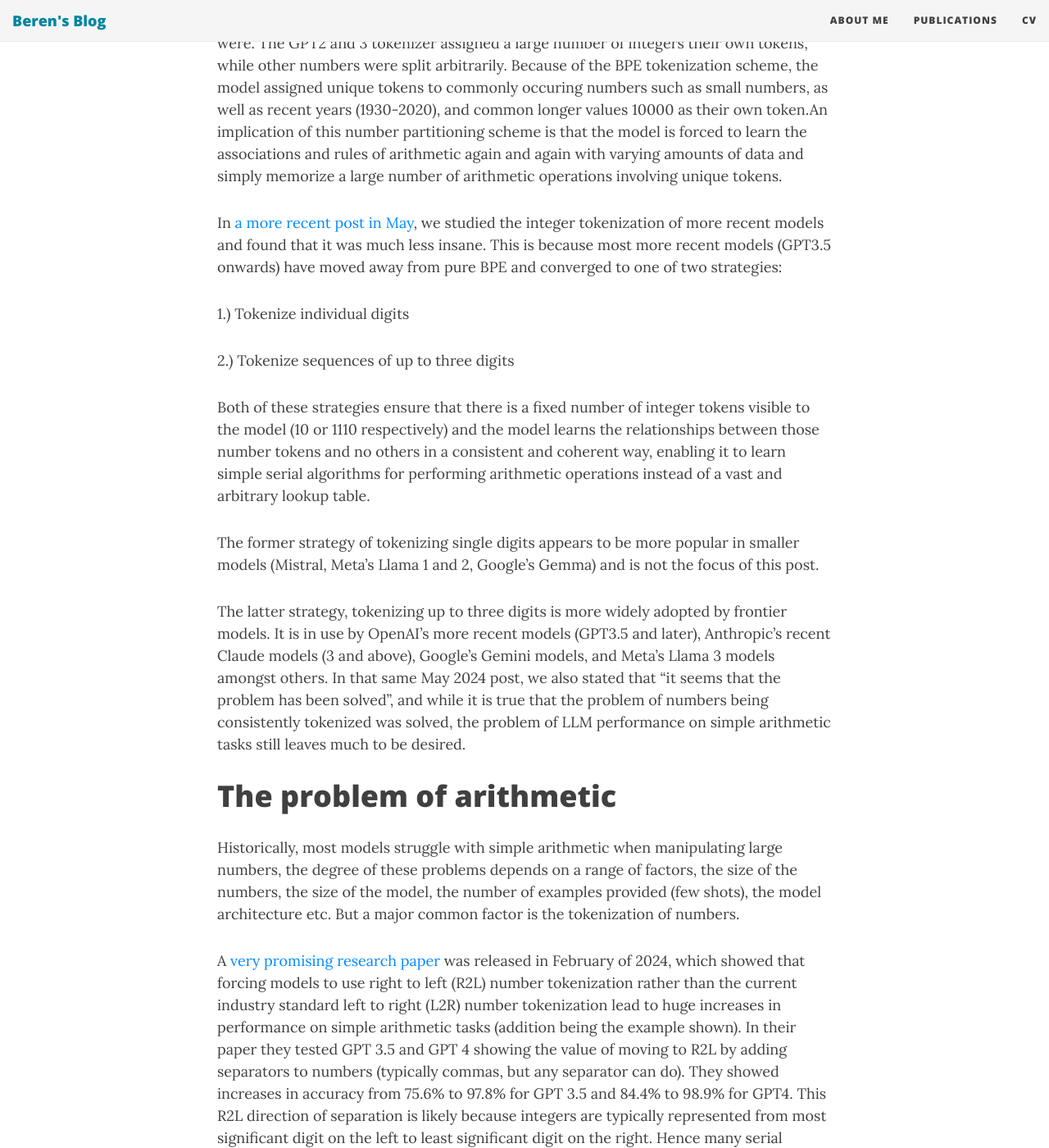
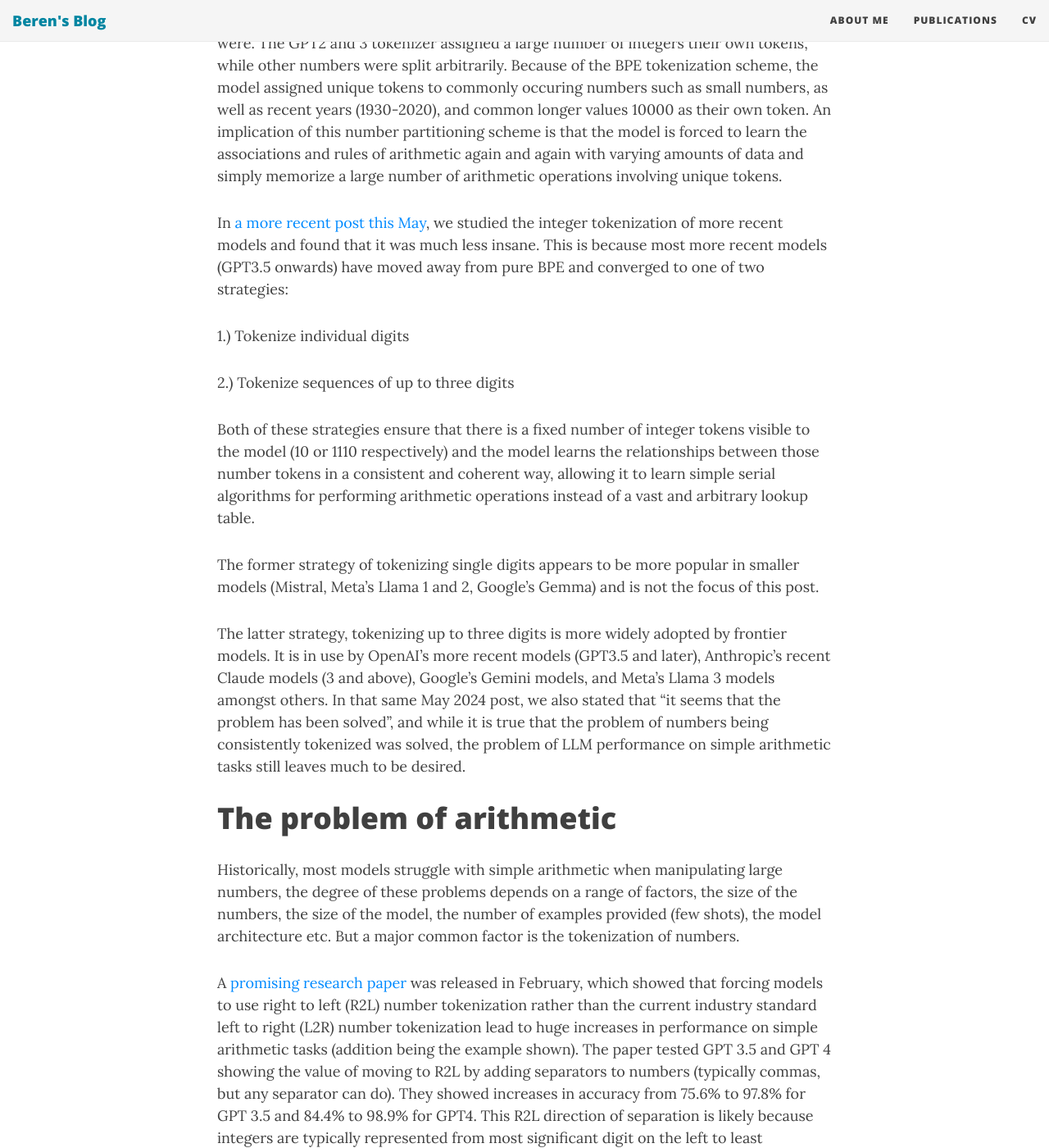
Before and after one commit to BerenMillidge/BerenMillidge.github.io, a Jekyll site: the page built from _posts/2024-07-07-Right-to-Left-Integer-Tokenization.md, in a window 1280 px wide and 1400 px high, scrolled down 452 px. Shown: the whole window at 82% size. Built offline with Jekyll 4.4.1, drawn with Linux system fonts in a browser that asks for light colours; nearby versions of some CDN libraries; some of the changed text lies outside the part shown.

Commit message:
Update 2024-07-07-Right-to-Left-Integer-Tokenization.md

```diff
--- a/_posts/2024-07-07-Right-to-Left-Integer-Tokenization.md
+++ b/_posts/2024-07-07-Right-to-Left-Integer-Tokenization.md
@@ -5,15 +5,15 @@
 
 *This is a guest post by Max Buckley, a software engineer at Google and fellow AI researcher[^1].*
 
-By some twist of fate, this blog has become the chronicle of the evolution of integer tokenization. In an [earlier post in February of 2023](https://www.beren.io/2023-02-04-Integer-tokenization-is-insane/), it was discussed how older models: GPT2 and GPT3 tokenized integers by naively and directly applying Byte Pair Encoding (BPE) to numbers. It was shown how bizarre and arbitrary the results of such a process were. The GPT2 and 3 tokenizer assigned a large number of integers their own tokens, while other numbers were split arbitrarily. Because of the BPE tokenization scheme, the model assigned unique tokens to commonly occuring numbers such as small numbers, as well as recent years (1930-2020), and common longer values 10000 as their own token.An implication of this number partitioning scheme is that the model is forced to learn the associations and rules of arithmetic again and again with varying amounts of data and simply memorize a large number of arithmetic operations involving unique tokens.
+By some twist of fate, this blog has become the chronicle of the evolution of integer tokenization. In an [earlier post in February of 2023](https://www.beren.io/2023-02-04-Integer-tokenization-is-insane/), it was discussed how older models: GPT2 and GPT3 tokenized integers by naively and directly applying Byte Pair Encoding (BPE) to numbers. It was shown how bizarre and arbitrary the results of such a process were. The GPT2 and 3 tokenizer assigned a large number of integers their own tokens, while other numbers were split arbitrarily. Because of the BPE tokenization scheme, the model assigned unique tokens to commonly occuring numbers such as small numbers, as well as recent years (1930-2020), and common longer values 10000 as their own token. An implication of this number partitioning scheme is that the model is forced to learn the associations and rules of arithmetic again and again with varying amounts of data and simply memorize a large number of arithmetic operations involving unique tokens.
 
-In [a more recent post in May](https://www.beren.io/2024-05-11-Integer-tokenization-is-now-much-less-insane/), we studied the integer tokenization of more recent models and found that it was much less insane. This is because  most more recent models (GPT3.5 onwards) have moved away from pure BPE and converged to one of two strategies:
+In [a more recent post this May](https://www.beren.io/2024-05-11-Integer-tokenization-is-now-much-less-insane/), we studied the integer tokenization of more recent models and found that it was much less insane. This is because  most more recent models (GPT3.5 onwards) have moved away from pure BPE and converged to one of two strategies:
 
 1.) Tokenize individual digits
 
 2.) Tokenize sequences of up to three digits
 
-Both of these strategies ensure that there is a fixed number of integer tokens visible to the model (10 or 1110 respectively) and the model learns the relationships between those number tokens and no others in a consistent and coherent way, enabling it to learn simple serial algorithms for performing arithmetic operations instead of a vast and arbitrary lookup table.
+Both of these strategies ensure that there is a fixed number of integer tokens visible to the model (10 or 1110 respectively) and the model learns the relationships between those number tokens in a consistent and coherent way, allowing it to learn simple serial algorithms for performing arithmetic operations instead of a vast and arbitrary lookup table.
 
 The former strategy of tokenizing single digits appears to be more popular in smaller models (Mistral, Meta’s Llama 1 and 2, Google’s Gemma) and is not the focus of this post.
 
@@ -23,7 +23,7 @@
 
 Historically, most models struggle with simple arithmetic when manipulating large numbers, the degree of these problems depends on a range of factors, the size of the numbers, the size of the model, the number of examples provided (few shots), the model architecture etc. But a major common factor is the tokenization of numbers.
 
-A [very promising research paper](https://arxiv.org/pdf/2402.14903) was released in February of 2024, which showed that forcing models to use right to left (R2L) number tokenization rather than the current industry standard left to right (L2R) number tokenization lead to huge increases in performance on simple arithmetic tasks (addition being the example shown). In their paper they tested GPT 3.5 and GPT 4 showing the value of moving to R2L by adding separators to numbers (typically commas, but any separator can do). They showed increases in accuracy from 75.6% to 97.8% for GPT 3.5 and 84.4% to 98.9% for GPT4. This R2L direction of separation is likely because integers are typically represented from most significant digit on the left to least significant digit on the right. Hence many serial algorithms for arithmetic operations such as addition actually operate right to left.
+A [promising research paper](https://arxiv.org/pdf/2402.14903) was released in February, which showed that forcing models to use right to left (R2L) number tokenization rather than the current industry standard left to right (L2R) number tokenization lead to huge increases in performance on simple arithmetic tasks (addition being the example shown). The paper tested GPT 3.5 and GPT 4 showing the value of moving to R2L by adding separators to numbers (typically commas, but any separator can do). They showed increases in accuracy from 75.6% to 97.8% for GPT 3.5 and 84.4% to 98.9% for GPT4. This R2L direction of separation is likely because integers are typically represented from most significant digit on the left to least significant digit on the right. Hence many serial algorithms for arithmetic operations such as addition actually operate right to left.
 
 # What is R2L tokenization?
 
@@ -31,11 +31,11 @@
 
 # What is happening now?
 
-In March of 2024 Anthropic released their newest generation of Claude models, Claude 3. Anthropic does not share many details of their models, including not sharing their tokenizer, so did not publicly state either their huge improvement in arithmetic performance or the changes they had made to their number tokenization.
+In March of 2024 Anthropic released their newest generation of Claude models, Claude 3. Anthropic does not share many details of their models, including not sharing their tokenizer, so they did not publicly state either their significant improvement in arithmetic performance or the changes they had made to their number tokenization.
 
 However in April of 2024 the CEO of Anthropic, Dario Amodei was making some impressive claims about Claude's performance at arithmetic on a podcast (43:00 onwards) and prompted the community to investigate. As it turns out, one of the improvements made in the Claude 3 series is the change to R2L number tokenization. With this change in place Claude 3 and beyond have far superior arithmetic capabilities. Even their smallest and least capable Claude model (Haiku) outperforms the flagship models from its competitors (OpenAI, Google, Meta).
 
-We ran a range of experiments inspired by the work of Aaditya Singh and DJ Strouse. Effectively we used the same system prompt and 8 shot examples and then randomly sampled two (three token) integers between 1000000 and 999999999 and had the various models add those numbers and compared the model’s response to what the actual addition should generate. We did n=300 replications for each model in both default and with added commas to force this R2L tokenization behavior.
+We ran a range of experiments inspired by this paper. Effectively we used the same system prompt and 8 shot examples and then randomly sampled two (three token) integers between 1000000 and 999999999 and had the various models add those numbers and compared the model’s response to what the actual addition should generate. We did n=300 replications for each model in both default and with added commas to force this R2L tokenization behavior.
 
 # Results
 
```
Also changed, not shown: other parts of _posts/2024-07-07-Right-to-Left-Integer-Tokenization.md (+2 -2 lines).
